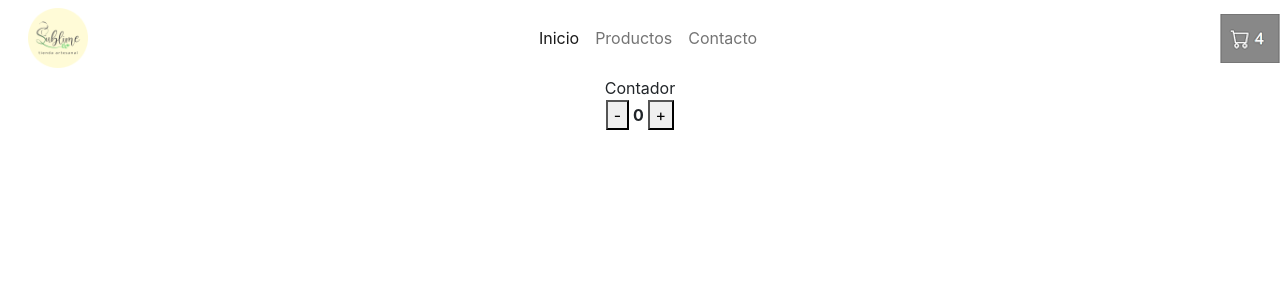
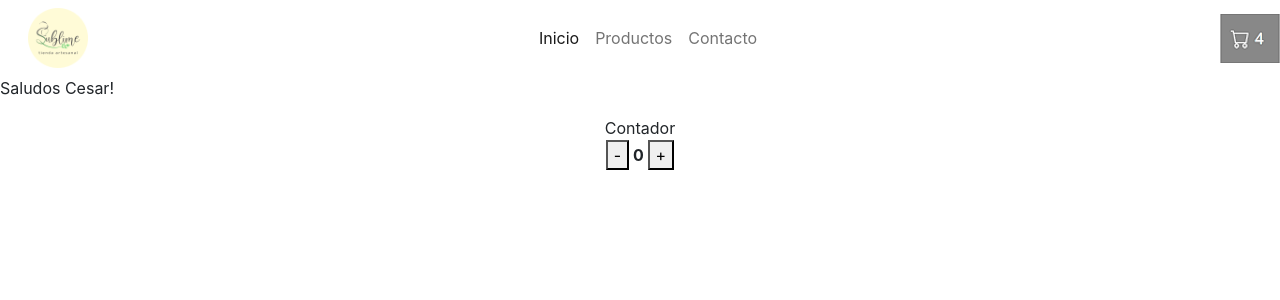
Before and after one commit to cesardaniloleon/sublimereactjs, a React (Create React App) app: page /saludo in a window 1280 px wide. Shown: the top 300 px of the page. Built offline with nearby package versions, Linux system fonts and the light colour scheme.

Commit message:
added Saludo.js

```diff
--- a/src/App.js
+++ b/src/App.js
@@ -1,6 +1,7 @@
 import logo from './logo.svg';
 import './App.css';
 import NavBar from './components/NavBar';
+import Saludo from './components/Saludo';
 import ItemListContainer from './components/ItemListContainer';
 import ItemCount from './components/ItemCount';
 import ItemList from './components/ItemList';
@@ -13,10 +14,9 @@ export default function App() {
      <BrowserRouter>
         <NavBar></NavBar>
         <Routes>
-          <Route path='/' element={<ItemListContainer></ItemListContainer>}></Route>
-          <Route path='/contador'element={<ItemCount></ItemCount>} ></Route>
-          <Route></Route>
-          <Route></Route>
+          <Route path='/' element={<ItemListContainer/>}></Route>
+          <Route path='/contador'element={<ItemCount/>} ></Route>
+          <Route path='/saludo' element={<Saludo/>} ></Route>
         </Routes>
           <center>
               <ItemList>
--- a/src/components/ItemDetail.js
+++ b/src/components/ItemDetail.js
@@ -1,3 +1,4 @@
+import ItemCount from "./ItemCount"
 
 
 
@@ -14,7 +15,7 @@ function ItemDetail({ item }) {
                             <a href="#" class="btn btn-primary">Comprar</a>
                         </div>
                 </div>
-
+        <ItemCount/>
       </>
     }
 
--- /dev/null
+++ b/src/components/Saludo.js
@@ -0,0 +1,9 @@
+import React from 'react'
+
+const Saludo = () => {
+  return (
+    <p>Saludos Cesar!</p>
+  )
+}
+
+export default Saludo
```
